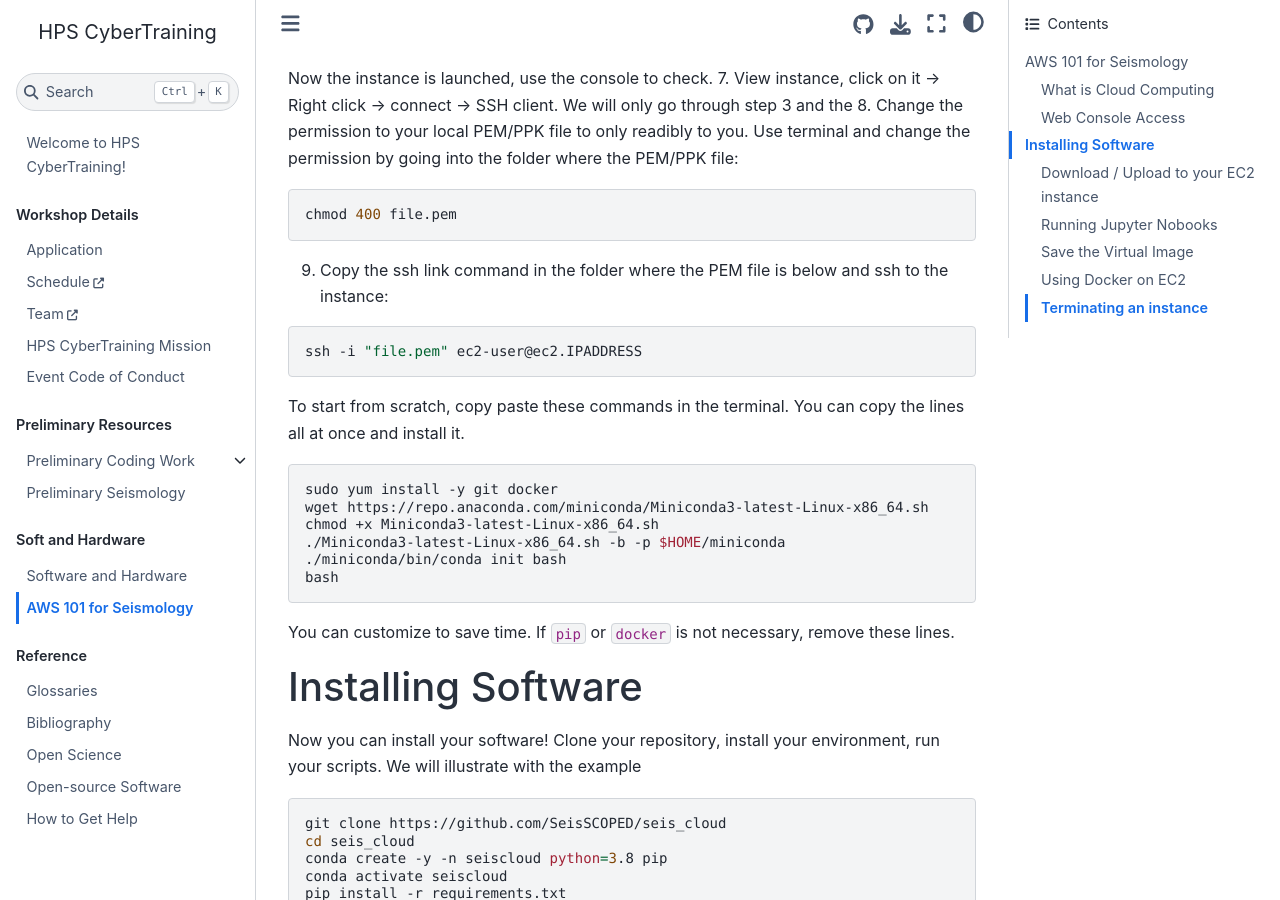
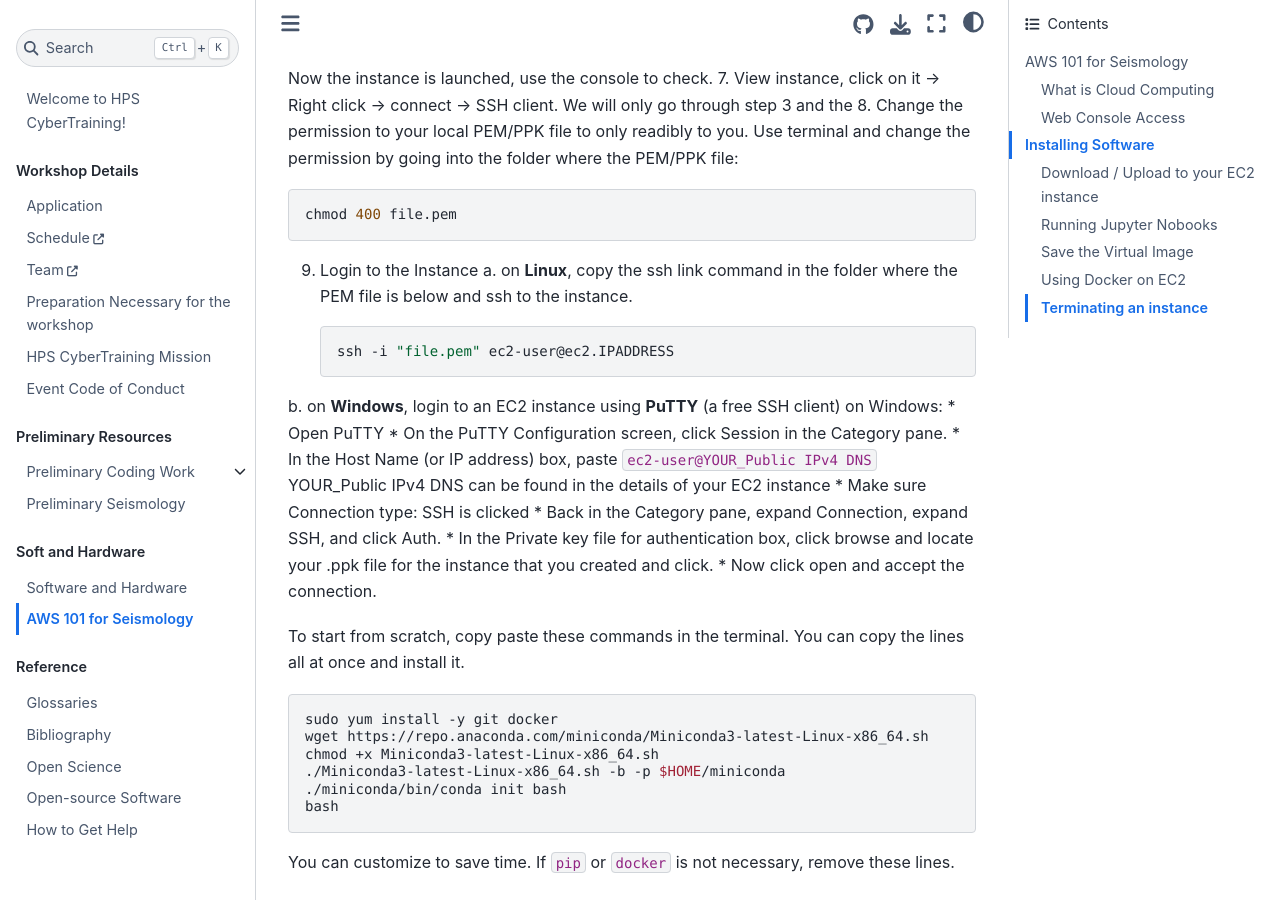
Before and after one commit to SeisSCOPED/HPS, a Jupyter Book: the page built from book/softhardware/AWS_101.md, in a window 1280 px wide and 900 px high, scrolled down 1452 px. Built offline with Jupyter Book 1.0.4 settings and Sphinx 7.4.7 and the Sphinx Book theme 1.1.4, drawn with Linux system fonts in a browser that asks for light colours.

Commit message:
update the getting started and windows for aws

````diff
--- a/book/_toc.yml
+++ b/book/_toc.yml
@@ -10,6 +10,7 @@
       url:  https://seisscoped.org/HPS/index.html?jump_to=schedule
     - title: Team
       url: https://seisscoped.org/HPS/index.html?jump_to=team
+    - file: get-started
     - file: mission
     - file: CoC
 - caption: Preliminary Resources
--- a/book/softhardware/AWS_101.md
+++ b/book/softhardware/AWS_101.md
@@ -46,11 +46,22 @@
 chmod 400 file.pem
 ```
 
-9. Copy the ssh link command in the folder where the PEM file is below and ssh to the instance:
+9. Login to the Instance
+ a. on **Linux**, copy the ssh link command in the folder where the PEM file is below and ssh to the instance.
+    ```bash
+    ssh -i "file.pem" ec2-user@ec2.IPADDRESS
+    ```
+ b. on **Windows**, login to an EC2 instance using **PuTTY** (a free SSH client) on Windows:
+    * Open PuTTY
+    * On the PuTTY Configuration screen, click Session in the Category pane.
+    * In the Host Name (or IP address) box, paste ``ec2-user@YOUR_Public IPv4 DNS`` YOUR_Public IPv4 DNS can be found in the details of your EC2 instance
+    * Make sure Connection type: SSH is clicked
+    * Back in the Category pane, expand Connection, expand SSH, and click Auth.
+    * In the Private key file for authentication box, click browse and locate your .ppk file for the instance that you created and click.
+    * Now click open and accept the connection.
 
-```bash
-ssh -i "file.pem" ec2-user@ec2.IPADDRESS
-```
+
+
 
 To start from scratch, copy paste these commands in the terminal.
 You can copy the lines all at once and install it.
@@ -62,6 +73,8 @@
 ./miniconda/bin/conda init bash
 bash
 ```
+
+
 You can customize to save time. If ``pip`` or ``docker`` is not necessary, remove these lines.
 
 # Installing Software
````
Also changed, not shown: CONTRIBUTING.md (+3 -1 lines), book/application.md (+3 -1 lines), book/get-started.md (added, +16 -0 lines).
